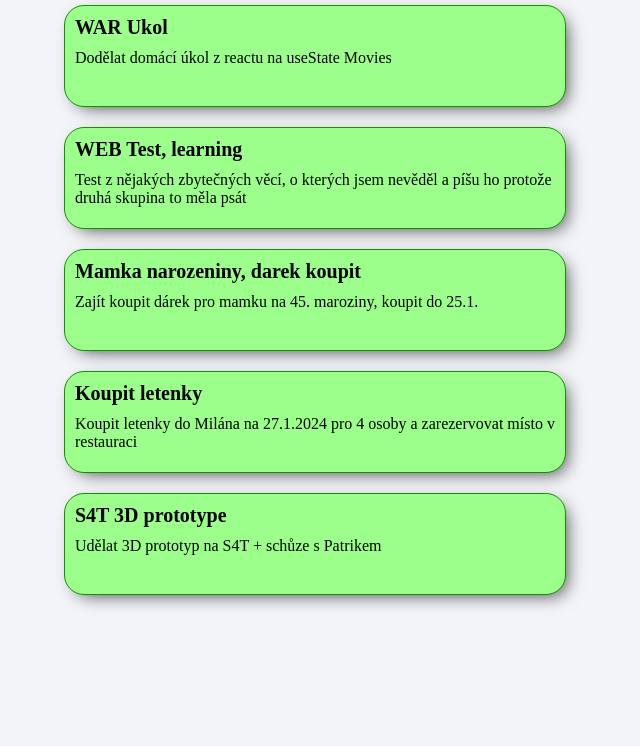
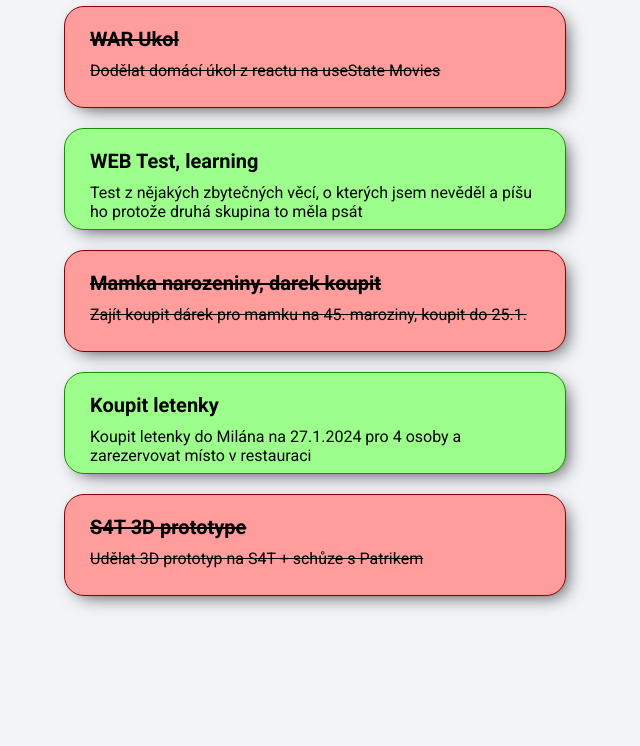
Before and after one commit to tommys0/webc2-test, a plain HTML site: page index.html in a window 1280 px wide. Shown: the part 75-821 px from the top of the page, without its empty margins (366-1006 px from the left). Drawn offline with Linux system fonts and the light colour scheme.

Commit message:
Final commit

```diff
--- a/script.js
+++ b/script.js
@@ -29,18 +29,27 @@ const todos = [
 const taskList = document.querySelector('.task-list');
 
 function renderTasks() {
-    for (let i = 0; i < todos.length; i++) {        const task = todos[i];
-               const newTask = document.createElement('li');
-    newTask.classList.add('task');
-    newTask.innerHTML = `
+    for (let i = 0; i < todos.length; i++) {
+        const task = todos[i];
+        const newTask = document.createElement('li');
+        newTask.classList.add('task');
+        newTask.innerHTML = `
             <div class="task-title">${task.title}</div>
             <div class="task-text">${task.text}</div>
         `;
-    taskList.appendChild(newTask);
-        if (newTask.done) {
+
+        // newTask.title.style.martginTop = '10px';
+        // newTask.title.style.marginLeft = '10px';
+        // newTask.title.style.fontWeight = 'bold';
+        // newTask.title.style.fontSize = '20px';
+
+        if (task.done === false) {
+            newTask.classList.add('task-not-done');
+        } else {
             newTask.classList.add('task-done');
         }
+        taskList.appendChild(newTask);
+
     }
 }
-
 renderTasks();
--- a/styles.css
+++ b/styles.css
@@ -1,6 +1,9 @@
+@import url('https://fonts.googleapis.com/css2?family=Roboto:wght@400;700&display=swap');
+
 body {
     background-color: #F3F4F8;
     margin: 0;
+    font-family: 'Roboto', sans-serif;
 }
 
 #app {
@@ -19,26 +22,39 @@ h1 {
     list-style-type: none;
 }
 
+.task-not-done {
+    text-decoration: line-through;
+    background-color: #FF9C9C;
+    border: 1px solid #900000;
+}
+
+.task-done {
+    background-color: #9CFF8C;
+    border: 1px solid #149000;
+}
+
 .task {
     width: 500px;
     margin-right: auto;
     margin-left: auto;
     height: 100px;
-    background-color: #9CFF8C;
-    border: 1px solid #149000;
     margin-top: 20px;
     border-radius: 20px;
     box-shadow: 6px 6px 18px -6px rgba(0,0,0,0.75);
 }
 
 .task-title {
-    margin-top: 10px;
-    margin-left: 10px;
+    margin-top: 20px;
+    margin-left: auto;
+    margin-right: auto;
     font-weight: bold;
     font-size: 20px;
+    width: 450px;
 }
 
 .task-text {
     margin-top: 10px;
-    margin-left: 10px;
+    width: 450px;
+    margin-left: auto;
+    margin-right: auto;
 }
```
